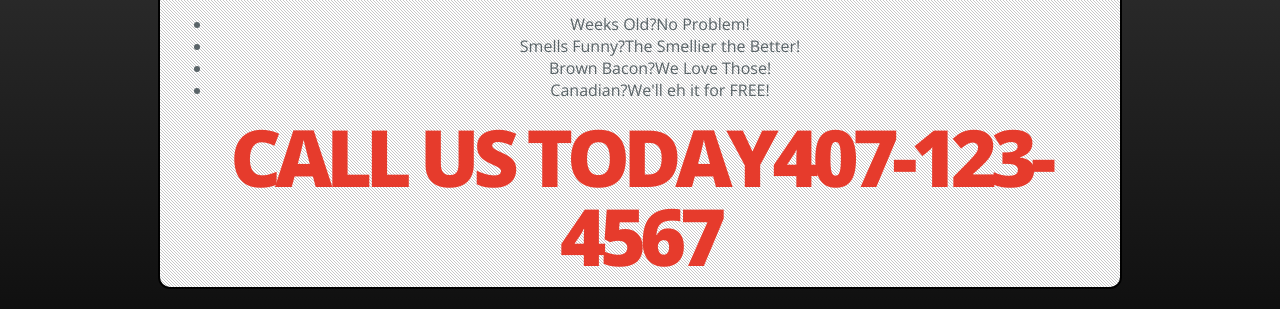
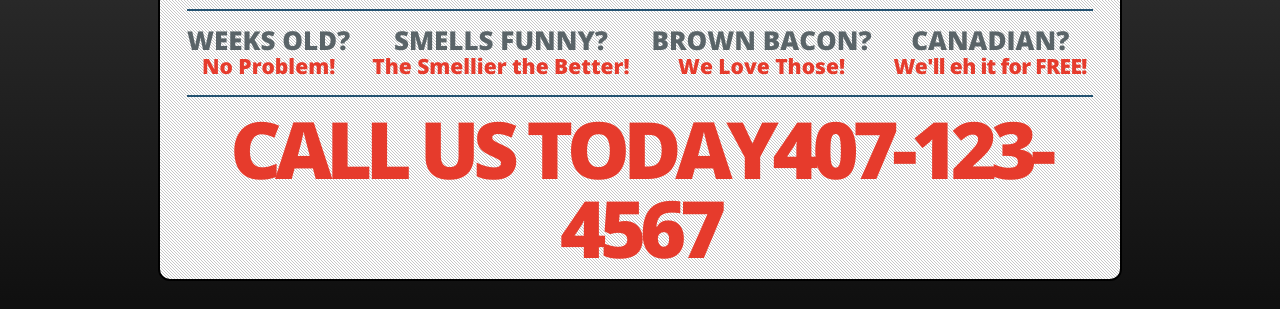
Before and after one commit to JordanPak/Cash-For-Bacon, a website: page index.html in a window 1280 px wide. Shown: the part 831-1140 px from the top of the page. Drawn offline with nearby package versions, Linux system fonts and the light colour scheme.

Commit message:
#questions styling

```diff
--- a/index.html
+++ b/index.html
@@ -63,10 +63,10 @@
 
 				<!-- Questions -->
 				<ul id="questions">
-					<li>Weeks Old?<span class="answer">No Problem!</span></li>
-					<li>Smells Funny?<span class="answer">The Smellier the Better!</span></li>
-					<li>Brown Bacon?<span class="answer">We Love Those!</span></li>
-					<li>Canadian?<span class="answer">We'll eh it for FREE!</span></li>
+					<li>Weeks Old?<br><span>No Problem!</span></li>
+					<li>Smells Funny?<br><span>The Smellier the Better!</span></li>
+					<li>Brown Bacon?<br><span>We Love Those!</span></li>
+					<li>Canadian?<br><span>We'll eh it for FREE!</span></li>
 				</ul>
 
 				<!-- Logo & Call to Action -->
--- a/sass/_variables.scss
+++ b/sass/_variables.scss
@@ -16,11 +16,11 @@ $bg-gray-dark:		#3D3D3D;
 $bg-gray-darker:	#101010;
 
 // Other
-$divider-blue:		#245270;
 $black:				#000000;
 $white:				#FFFFFF;
 
 
-//-- IMAGES --//
+//-- MISC --//
 $sprite: 			url('images/c4b-sprite.png');
 $diag-bg-pattern:	url('images/diag-bg-pattern.png');
+$divider-blue:		2px solid #245270;
--- a/sass/style.scss
+++ b/sass/style.scss
@@ -165,6 +165,49 @@ main {
 } // main
 
 
+//-- QUESTIONS --//
+#questions {
+	margin: 12px 15px;
+	padding: 17px 0;
+	border-top: $divider-blue;
+	border-bottom: $divider-blue;
+	list-style-type: none;
+	font-size: 26px;
+	font-weight: 800;
+	line-height: 24px;
+	color: $text-gray;
+	text-transform: uppercase;
+
+	@include clearfix();
+
+	li {
+		float: left;
+		margin: 0 11px;
+		padding: 0;
+
+		&:first-child {
+			margin-left: 0;
+		}
+
+		&:last-child {
+			margin-right: 0;
+
+			span {
+				letter-spacing: -0.03em;
+			}
+		}
+
+	} // li
+
+	span {
+		font-size: 21px;
+		color: $text-red;
+		text-transform: none;
+	}
+
+} // #questions
+
+
 //-- CLEARFIX --//
 .clearfix {
 	@include clearfix();
```
Also changed, not shown: style.css, 1 other file.
